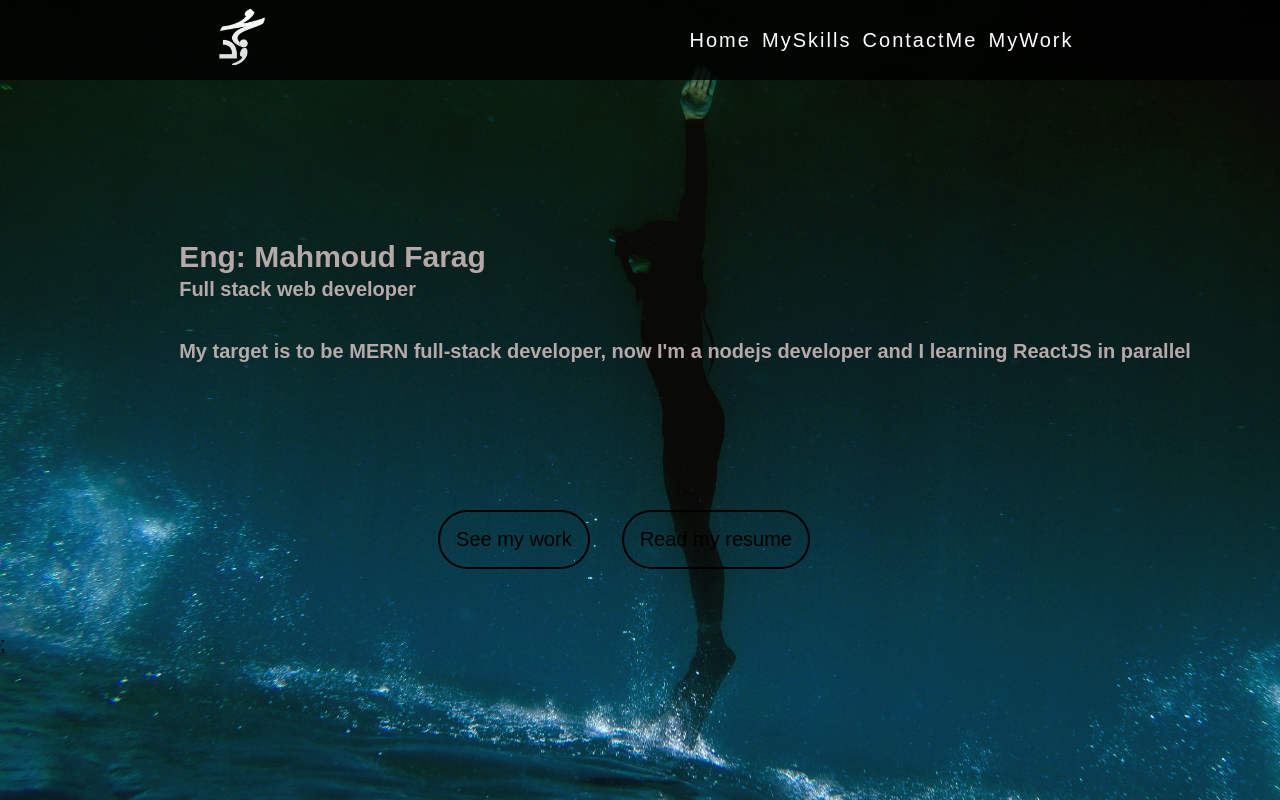
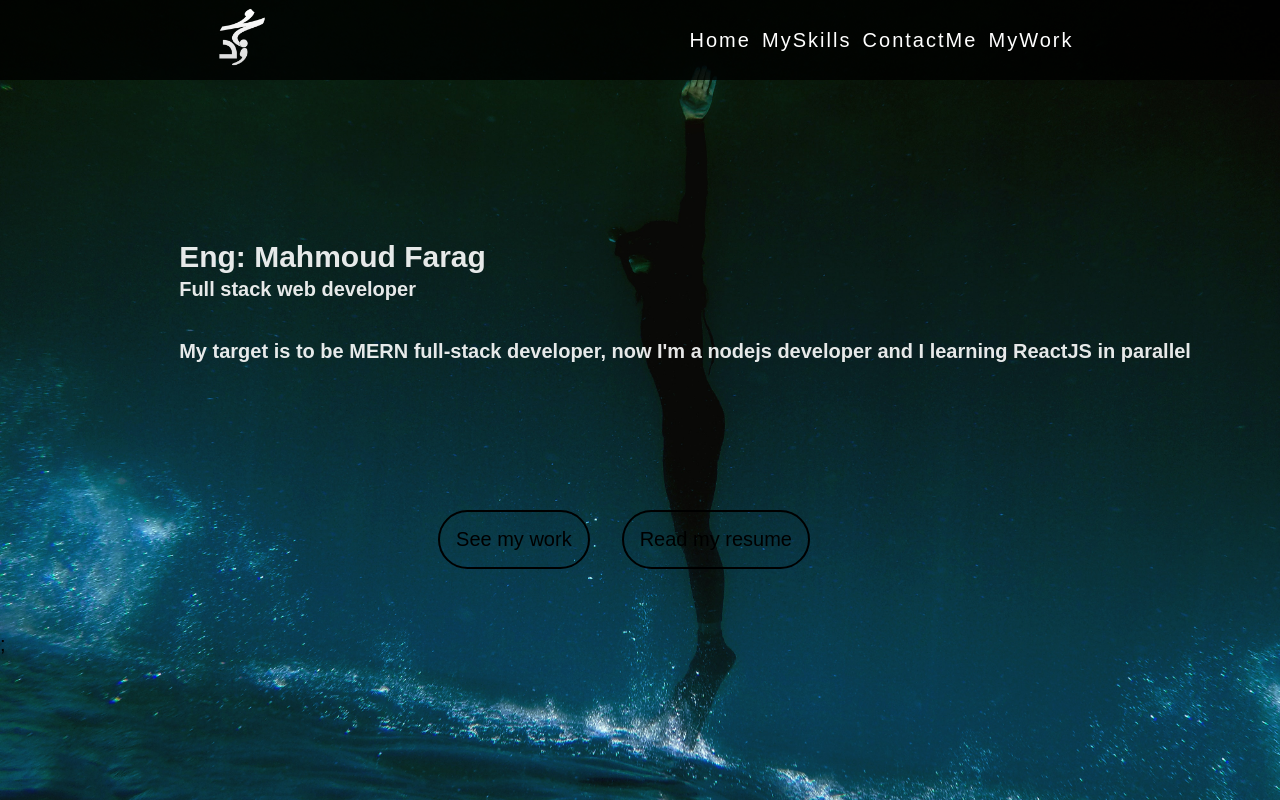
Before and after one commit to mahmoud-farag/my_portfolio, a React (Create React App) app: page / in a window 1280 px wide. Built offline with nearby package versions, Linux system fonts and the light colour scheme.

Commit message:
animate the page and change some features

```diff
--- a/src/components/Home/home.css
+++ b/src/components/Home/home.css
@@ -61,7 +61,7 @@ section.main .loaded {
 }
 section.main .hint h1,
 section.main .hint p {
-  color: #c9b8b8;
+  color: #fff;
   opacity: 0.9;
 }
 section.main .hint h1 {
--- a/src/components/NavBar/navbar.css
+++ b/src/components/NavBar/navbar.css
@@ -85,6 +85,9 @@ nav .logo img {
   body {
     overflow-x: hidden;
   }
+  nav {
+    z-index: 10000;
+  }
   nav ul.nav_links {
     width: 60%;
   }
```
